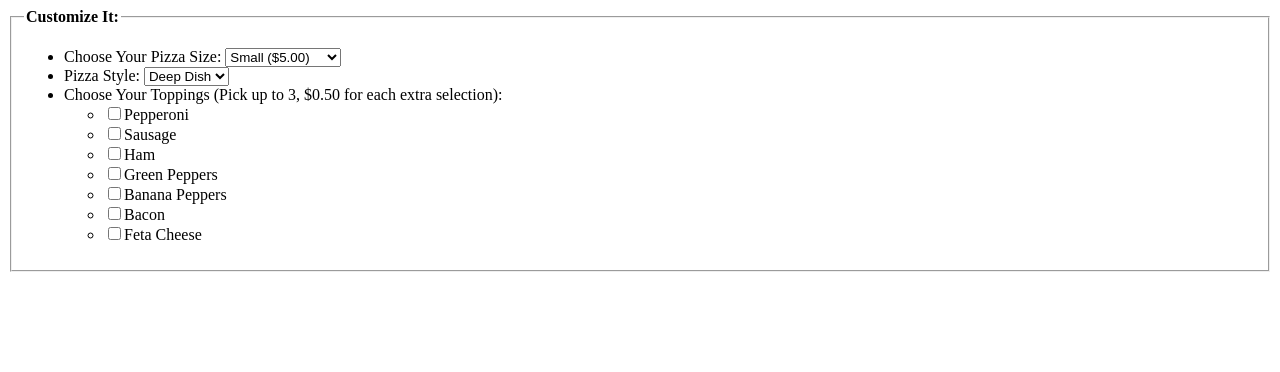
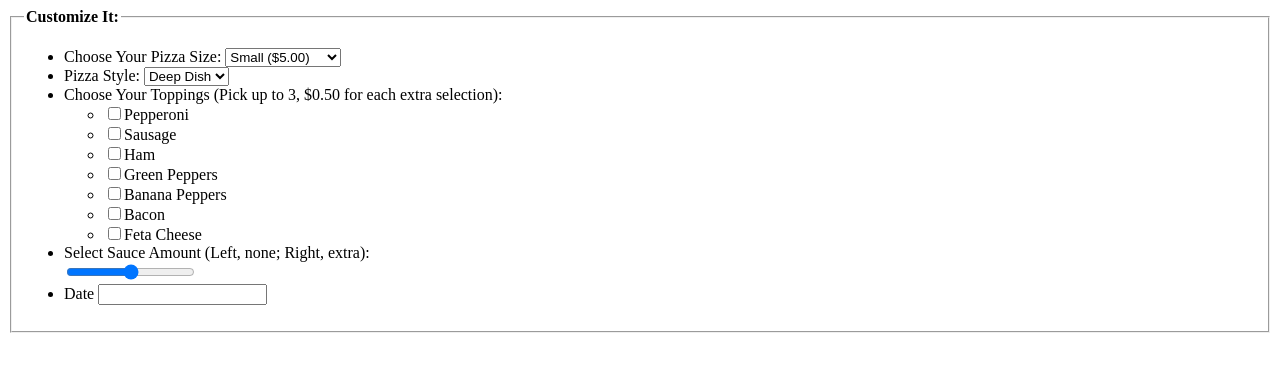
Before and after one commit to travis113p/pechotat_project_1, a plain HTML site: page addItem.html in a window 1280 px wide. Drawn offline with Linux system fonts and the light colour scheme.

Commit message:
added slider and calendar

```diff
--- a/addItem.html
+++ b/addItem.html
@@ -45,6 +45,16 @@ VFW Project 1; 1304
 								<li><input type="checkbox" value="Feta Cheese" id="feta cheese" /><label for="feta cheese">Feta Cheese</label></li>
 							</ul>
 						</li>
+						<li> <!-- sawce slider-->
+							<label for="sauce">Select Sauce Amount (Left, none; Right, extra):</label>
+							<br>
+							<input type="range" name="sauce" min="0" max="10">
+						</li>
+						<!--calendar delivery date-->
+						<li><label for="calDate">Date</label>
+							<input type="text" name="calDate" id="calDate" size="18" />
+							<div id="calendar"></div>
+						</li>
 					</ul>
 				</fieldset>
 			</form>
```
